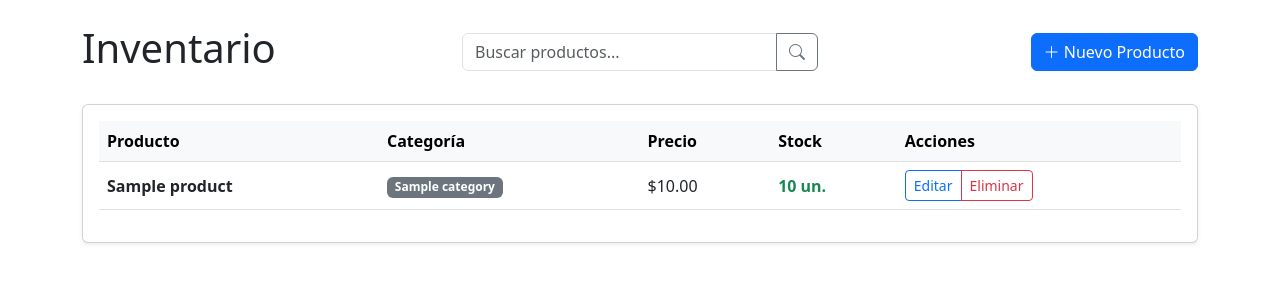
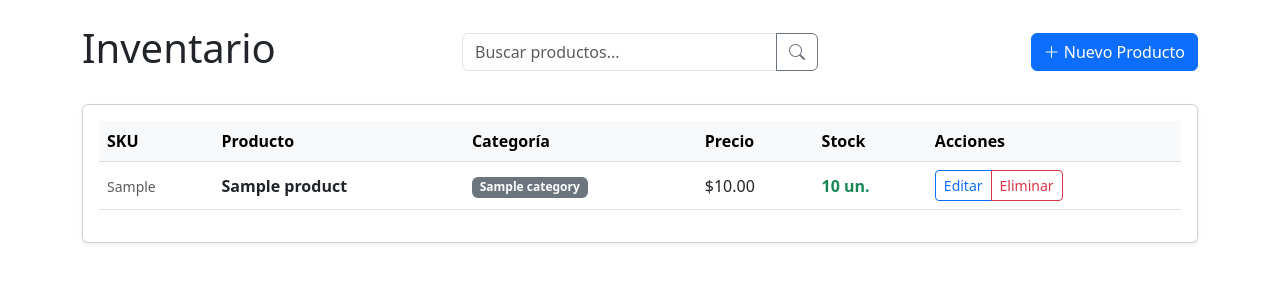
Before and after one commit to alejfrossi/sistema-gestion-stock, a Django app: page /productos/ in a window 1280 px wide. Shown: the part 56-356 px from the top of the page. Run offline with Django 5.2, Linux system fonts and the light colour scheme; tables that the repository leaves empty hold one stand-in row (values such as "Sample post").

Commit message:
feat(db): add SKU field to product model

```diff
--- a/src/apps/inventory/forms.py
+++ b/src/apps/inventory/forms.py
@@ -4,10 +4,11 @@ from .models import Product
 class ProductForm(forms.ModelForm):
     class Meta:
         model = Product
-        fields = ['name', 'category', 'quantity', 'price']
+        fields = ['sku', 'name', 'category', 'quantity', 'price']
 
         # Estilos de Bootstrap (clase 'form-control') para cada input
         widgets = {
+            'sku': forms.TextInput(attrs={'class': 'form-control', 'placeholder': 'Ej: PROD-001'}),
             'name': forms.TextInput(attrs={'class': 'form-control', 'placeholder': 'Ej: Monitor 24"'}),
             'category': forms.Select(attrs={'class': 'form-select'}),
             'quantity': forms.NumberInput(attrs={'class': 'form-control'}),
@@ -15,6 +16,7 @@ class ProductForm(forms.ModelForm):
         }
         # Etiquetas personalizadas
         labels = {
+            'sku': 'Código SKU',
             'name': 'Nombre del Producto',
             'category': 'Categoría',
             'quantity': 'Cantidad en Stock',
--- a/src/apps/inventory/models.py
+++ b/src/apps/inventory/models.py
@@ -15,6 +15,9 @@ class Category(models.Model):
 # Producto
 class Product(models.Model):
     name = models.CharField(max_length=200, verbose_name="Nombre")
+
+    # SKU único para identificar el producto.
+    sku = models.CharField(max_length=50, unique=True, null=True, blank=True, verbose_name="Código SKU")
 
     # Relación: Un producto pertenece a una categoría.
     # on_delete=models.CASCADE significa: si borras la categoría 'Bebidas',
--- a/src/apps/inventory/templates/inventory/product_list.html
+++ b/src/apps/inventory/templates/inventory/product_list.html
@@ -41,6 +41,7 @@
             <table class="table table-hover align-middle">
                 <thead class="table-light">
                     <tr>
+                        <th>SKU</th>
                         <th>Producto</th>
                         <th>Categoría</th>
                         <th>Precio</th>
@@ -51,18 +52,21 @@
                 <tbody>
                     {% for product in products %}
                     <tr>
-                        <td>
-                            <strong>{{ product.name }}</strong>
-                        </td>
+                        <td><small class="text-muted">{{ product.sku|default:"-" }}</small></td>
+                        <td><strong>{{ product.name }}</strong></td>
                         <td>
                             <span class="badge bg-secondary">{{ product.category.name }}</span>
                         </td>
                         <td>${{ product.price }}</td>
                         <td>
                             {% if product.quantity > 0 %}
-                                <span class="text-success fw-bold">{{ product.quantity }} un.</span>
+                                {% if 4 > product.quantity %}
+                                    <span class="text-warning fw-bold">{{ product.quantity }} un.</span>
+                                {% else %}
+                                    <span class="text-success fw-bold">{{ product.quantity }} un.</span>
+                                {% endif %}
                             {% else %}
-                                <span class="text-danger fw-bold">Sin Stock</span>
+                                <span class="table-danger text-danger fw-bold">Sin Stock</span>
                             {% endif %}
                         </td>
                         <td>
```
Also changed, not shown: src/apps/inventory/migrations/0002_product_sku.py (added).
